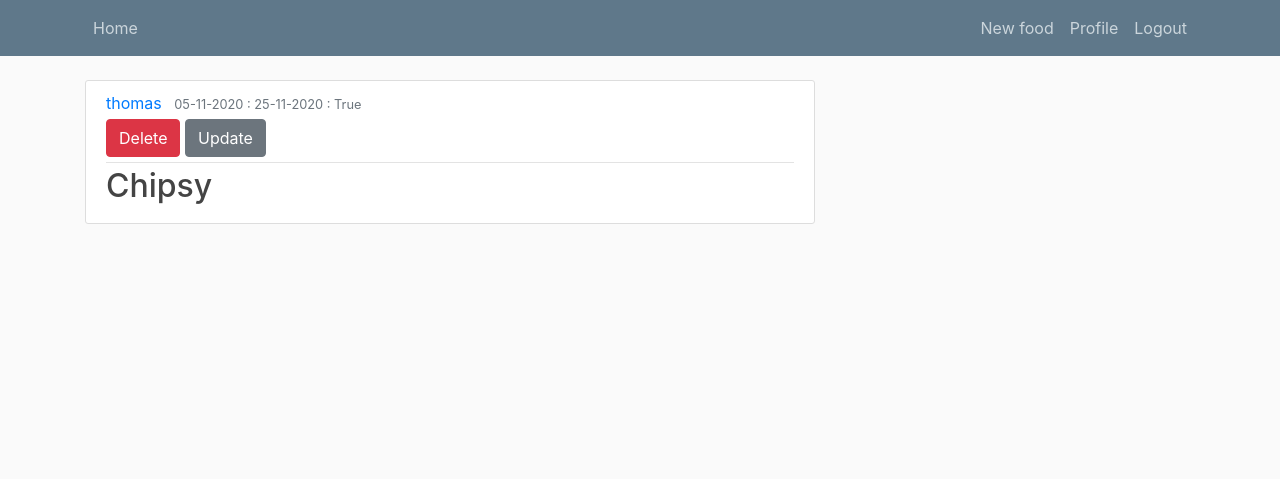
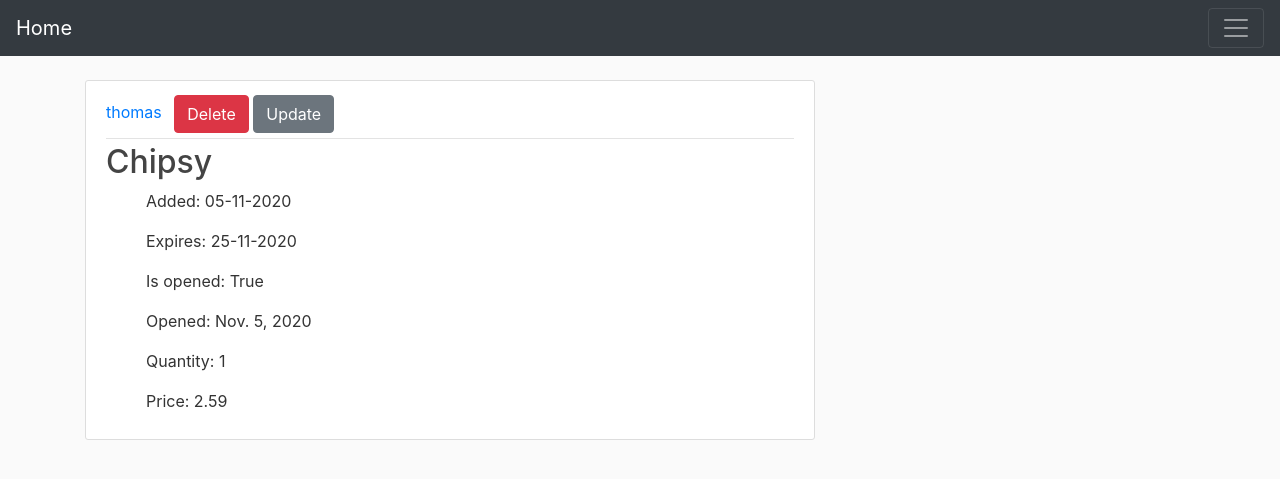
Before and after one commit to TomaszMDomagala/Inventory_menagament, a Django app: page /foods/10/ in a window 1280 px wide. Shown: the top 479 px of the page. Run offline with Django 3.2, Linux system fonts and the light colour scheme; the first user in the database is signed in; data comes from the database, SQL or seed files in the repository.

Commit message:
Few mistakes and better html

```diff
--- a/foods/templates/foods/base.html
+++ b/foods/templates/foods/base.html
@@ -17,29 +17,38 @@
     </head>
     <body>
         <header class="site-header">
-            <nav class="navbar navbar-expand-md navbar-dark bg-steel fixed-top">
-                <div class="container">
-                    <button class="navbar-toggler" type="button" data-toggle="collapse" data-target="#navbarToggle" aria-controls="navbarToggle" aria-expanded="false" aria-label="Toggle navigation">
+            <nav class="navbar fixed-top navbar-dark bg-dark">
+                <a class="navbar-brand" href="{% url 'index' %}">Home</a>
+                    <button class="navbar-toggler" type="button" data-toggle="collapse" data-target="#navbarNav" aria-controls="navbarNav" aria-expanded="false" aria-label="Toggle navigation">
                     <span class="navbar-toggler-icon"></span>
                 </button>
-                <div class="collapse navbar-collapse" id="navbarToggle">
-                    <div class="navbar-nav mr-auto">
-                        <a class="nav-item nav-link" href="{% url 'index' %}">Home</a>
-                    </div>
-                </div>
-                <div class="navbar-nav">
+                <div class="collapse navbar-collapse" id="navbarNav">
+                    <ul class="navbar-nav">
                         {% if user.is_authenticated %}
+                            <li class="nav-item active">
+                                <a class="nav-link" href="{% url 'index' %}">Home</a>
+                            </li>
+                            <li class="nav-item active">
                                 <a class="nav-item nav-link" href="{% url 'foods-create' %}">New food</a>
+                            </li>
+                            <li class="nav-item active">
                                 <a class="nav-item nav-link" href="{% url 'profile' %}">Profile</a>
+                            </li>
+                            <li class="nav-item active">
                                 <a class="nav-item nav-link" href="{% url 'logout' %}">Logout</a>
+                            </li>
                             {% else %}
+                            <li class="nav-item active">
                                 <a class="nav-item nav-link" href="{% url 'login' %}">Login</a>
+                            </li>
+                            <li class="nav-item active">
                                 <a class="nav-item nav-link" href="{% url 'register' %}">Sign up</a>
+                            </li>
                         {% endif %}
+                    </ul>
                 </div>
             </nav>
         </header>
-
         <main role="main" class="container">
             <div class="row">
                 <div class="col-md-8">
--- a/foods/templates/foods/foodtype_detail.html
+++ b/foods/templates/foods/foodtype_detail.html
@@ -3,16 +3,21 @@
         <artice class="media content-section">
             <div class="media-body">
                 <div class="article-metadata">
-                    <a class="mr-2" href="{% url 'user-posts' object.author.username %}">{{ object.author }}</a>
-                    <small class="text-muted"> {{object.add_date|date:"d-m-Y"}} : {{object.exp_date|date:"d-m-Y"}} : {{object.opened}} </small>
+                    <a class="text-left mr-2" href="{% url 'user-posts' object.author.username %}">{{ object.author }}</a>
                     {% if object.author == user %}
-                    <div>
                         <a class="btn btn-danger mt-1 mb-1" href="{% url 'foods-delete' object.id %}">Delete</a>
                         <a class="btn btn-secondary mt-1 mb-1" href="{% url 'foods-update' object.id %}">Update</a>
-                    </div>
                     {% endif %}
                 </div>
                 <h2 class="article-title"> {{ object.food }} </h2>
+                <ul>
+                    <p>Added: {{object.add_date|date:"d-m-Y"}}</p>
+                    <p>Expires: {{object.exp_date|date:"d-m-Y"}}</p>
+                    <p>Is opened: {{object.opened}}</p>
+                    <p>Opened: {{object.opened_date}}</p>
+                    <p>Quantity: {{object.quantity}}</p>
+                    <p>Price: {{object.price}}</p>
+                </ul>
             </div>
         </artice>
     {% endblock content %}
--- a/foods/views.py
+++ b/foods/views.py
@@ -38,7 +38,7 @@ class UserPostListView(ListView):
 
     def get_queryset(self):
         user = get_object_or_404(User, username=self.kwargs.get('username'))
-        return Post.objects.filter(author=user).order_by('-date_posted')
+        return FoodType.objects.filter(author=user).order_by('-add_date')
 
 class PostDetailView(DetailView):
     model = FoodType
```
Lines whose indentation alone changed are shown as unchanged.
